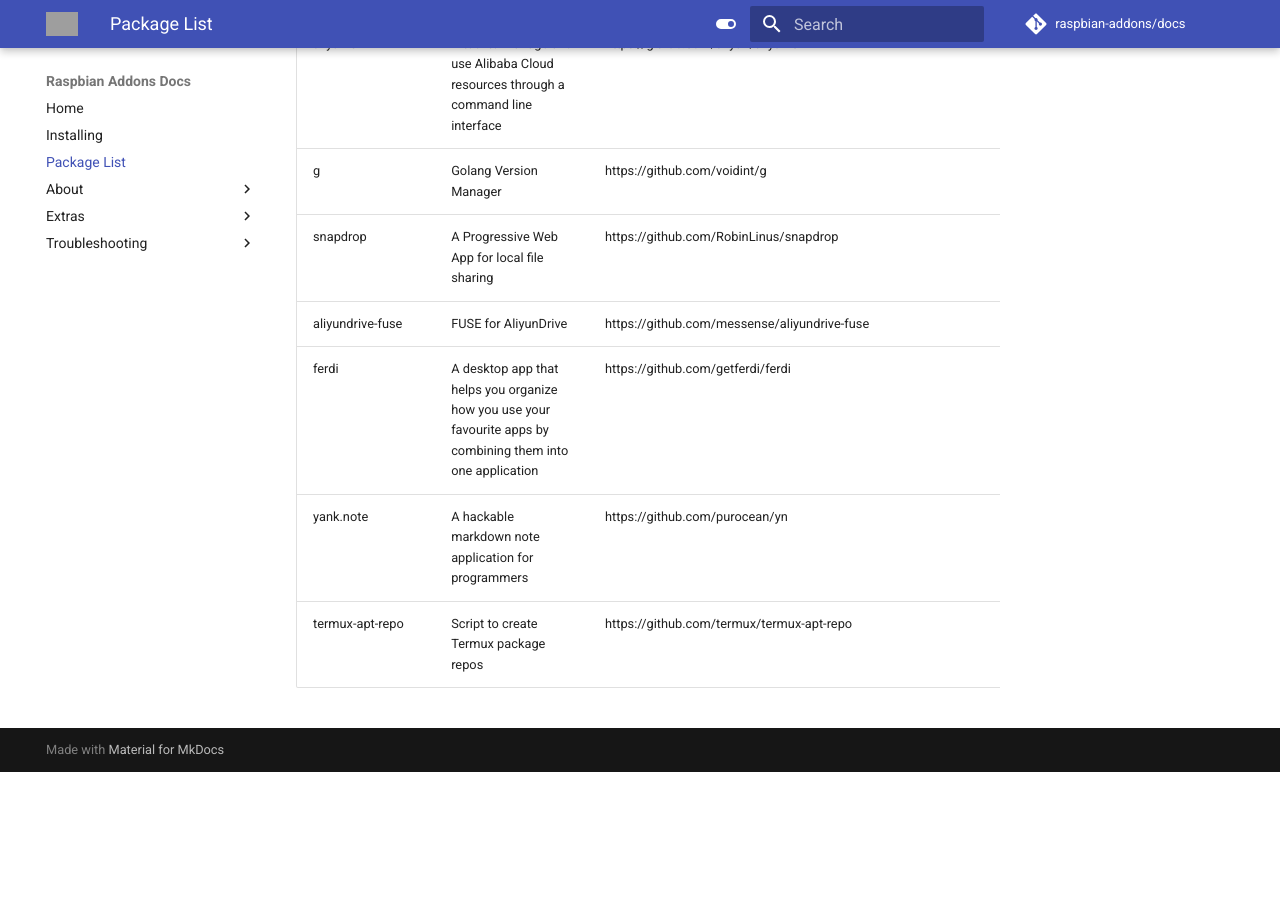
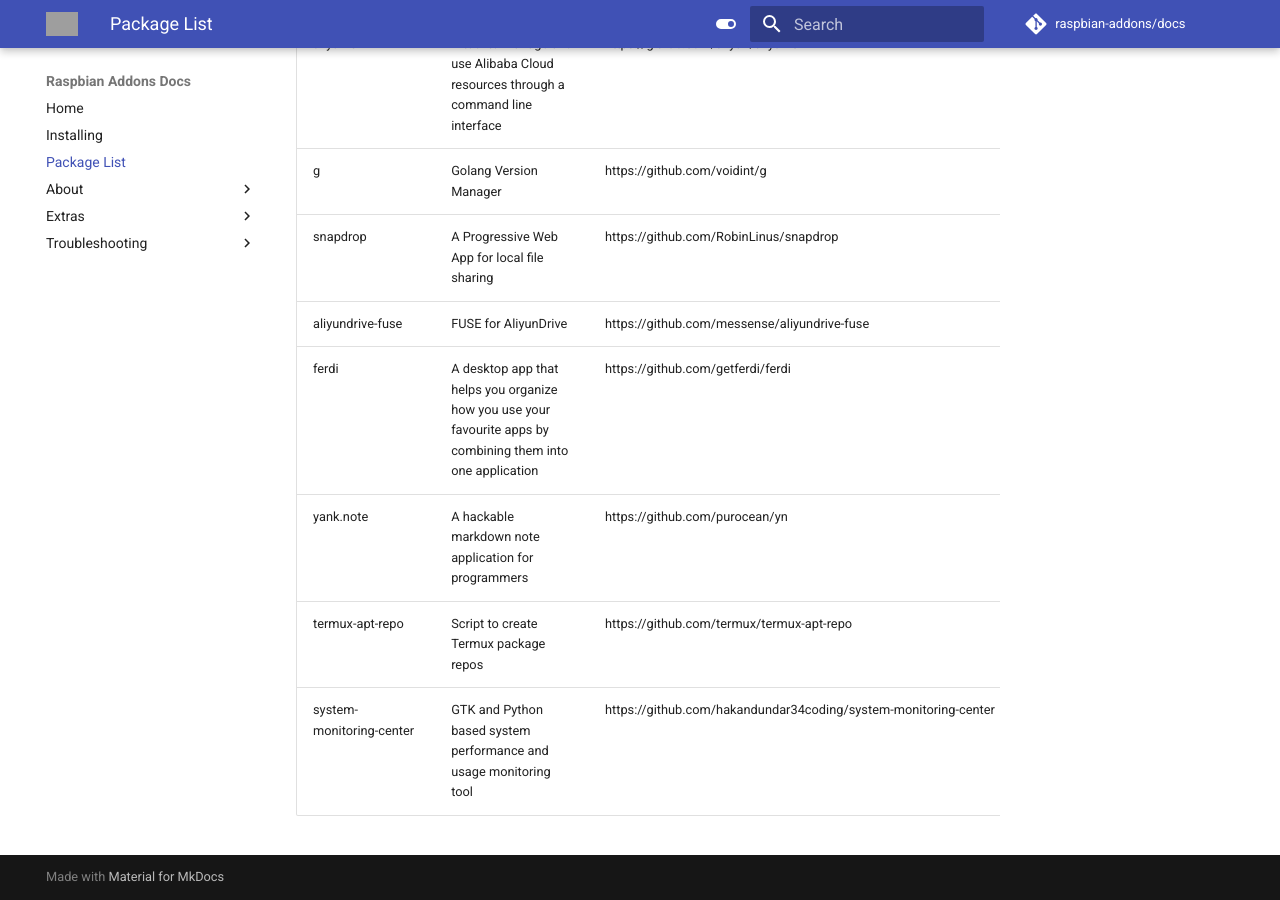
Before and after one commit to raspbian-addons/docs, an MkDocs documentation site: the page built from docs/package-list.md, in a window 1280 px wide and 900 px high, scrolled down 19690 px. Built offline with MkDocs 1.6.1 and Material for MkDocs 9.7.7, drawn with Linux system fonts in a browser that asks for light colours; comment, search, counter and statistics services are not loaded; before the commit the page ends 20462 px from its top, so only the background shows below that; grey boxes are pictures that could not be loaded.

Commit message:
packagelist: add system-monitoring-center

```diff
--- a/docs/package-list.md
+++ b/docs/package-list.md
@@ -247,3 +247,4 @@
 | ferdi | A desktop app that helps you organize how you use your favourite apps by combining them into one application | https://github.com/getferdi/ferdi |
 | yank.note | A hackable markdown note application for programmers | https://github.com/purocean/yn |
 | termux-apt-repo | Script to create Termux package repos | https://github.com/termux/termux-apt-repo |
+| system-monitoring-center | GTK and Python based system performance and usage monitoring tool | https://github.com/hakandundar34coding/system-monitoring-center |
```
